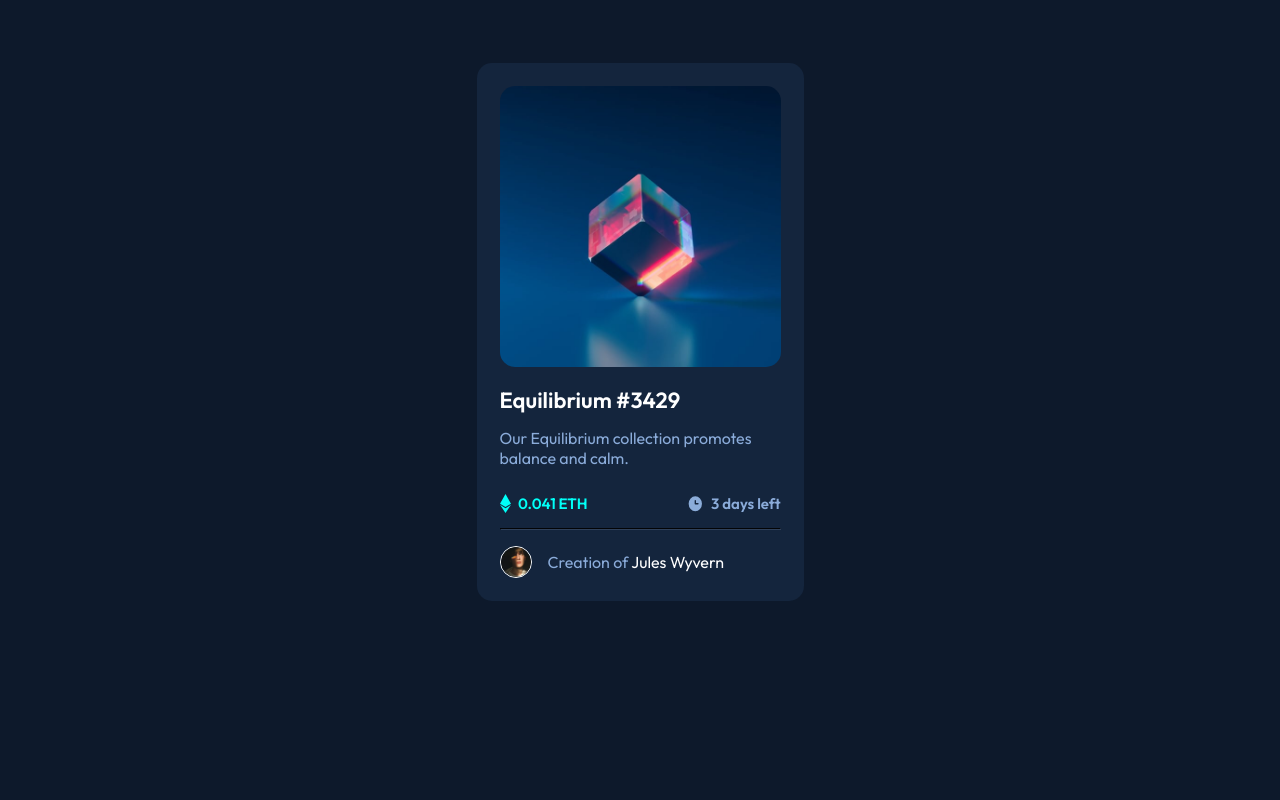
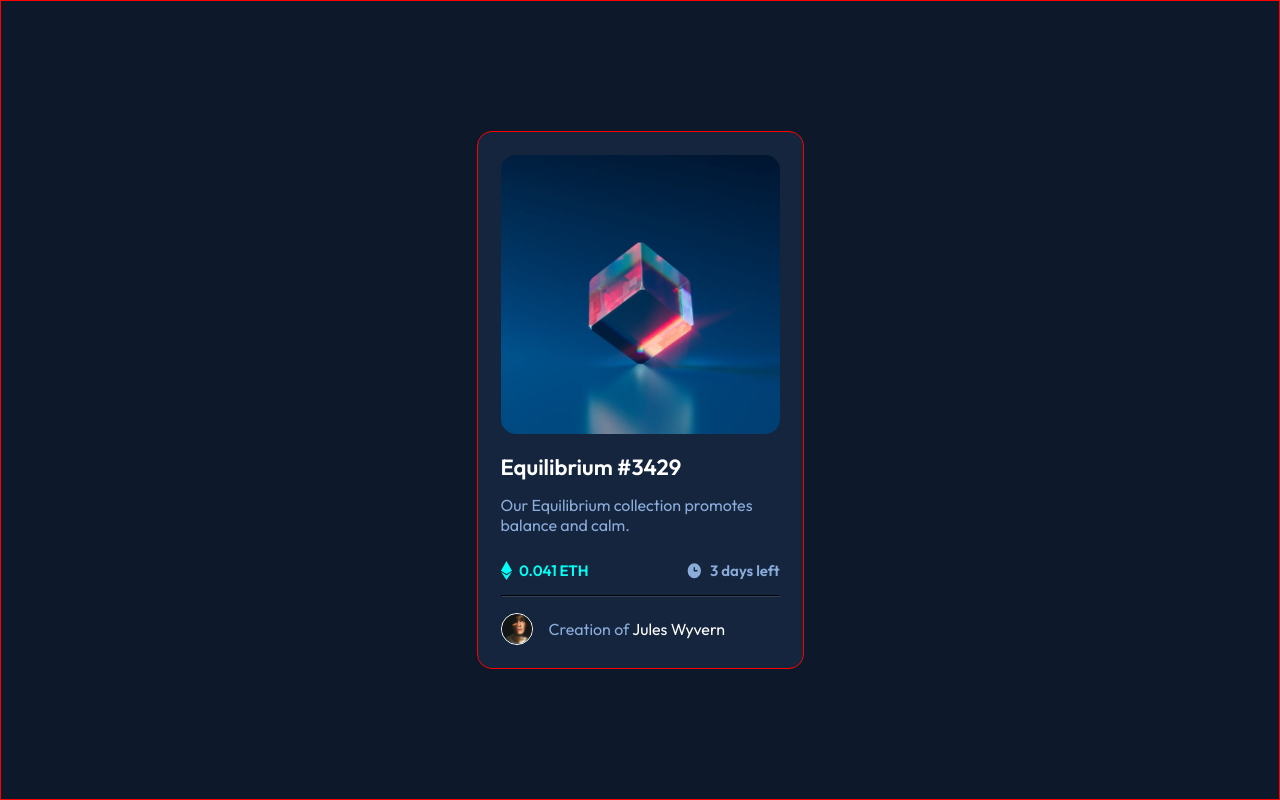
Before and after one commit to 4gotpwd/fem-nft-preview-card-component, a plain HTML site: page index.html in a window 1280 px wide. Drawn offline with Linux system fonts and the light colour scheme.

Commit message:
changes based on community feedback

```diff
--- a/index.html
+++ b/index.html
@@ -10,6 +10,7 @@
       href="https://fonts.googleapis.com/css2?family=Outfit:wght@300;400;600&display=swap"
       rel="stylesheet"
     />
+    <link rel="shortcut icon" href="./images/favicon-32x32.png" type="image/x-icon">
     <link rel="stylesheet" href="style.css" />
     <title>NFT Preview Card</title>
   </head>
--- a/style.css
+++ b/style.css
@@ -63,15 +63,18 @@ body {
 .img-container {
   position: relative;
   background-color: transparent;
+
 }
 
 .img-container:hover .view-container {
   opacity: 0.5;
   z-index: 10000;
+  transition: 0.3s;
 }
 
 .img-container:hover .card-view {
   opacity: 1;
+  transition: 0.3s;
 }
 
 .view-container {
@@ -83,6 +86,7 @@ body {
   border-radius: 15px;
   background-color: hsl(178, 100%, 50%);
   opacity: 0;
+  transition: 0.3s;
 }
 
 .card-view {
@@ -90,6 +94,7 @@ body {
   top: 45%;
   left: 40%;
   opacity: 0;
+  transition: 0.3s;
 }
 
 .creator-details {
@@ -99,8 +104,10 @@ body {
 
 .card-title {
   color: var(---clr-white);
+  width: fit-content;
   font-size: 22px;
   font-weight: 600;
+  transition: 0.3s;
 }
 
 .card-note {
@@ -163,23 +170,38 @@ hr {
 
 .name {
   color: var(---clr-white);
+  transition: 0.3s;
 }
 
 .card-title:hover,
 .name:hover {
   color: var(---clr-cyan);
   cursor: pointer;
+  transition: 0.3s;
 }
 
 @media (min-width: 376px) {
+  html,
   body {
-    display: flex;
-    align-items: center;
-    justify-content: center;
-    flex: 1;
+    height: 100%;
   }
 
   .outer-container {
-    max-width: 375px;
+    display: flex;
+    /* max-width: 375px; */
+    height: 100%;
+    border: 1px solid red;
+    align-items: center;
+    justify-content: center;
+
+    height: 100%;
+    padding: 0;
+    margin: 0;
+  }
+
+  .inner-container {
+
+    max-width: 327px;
+    border: 1px solid red;
   }
 }
```
